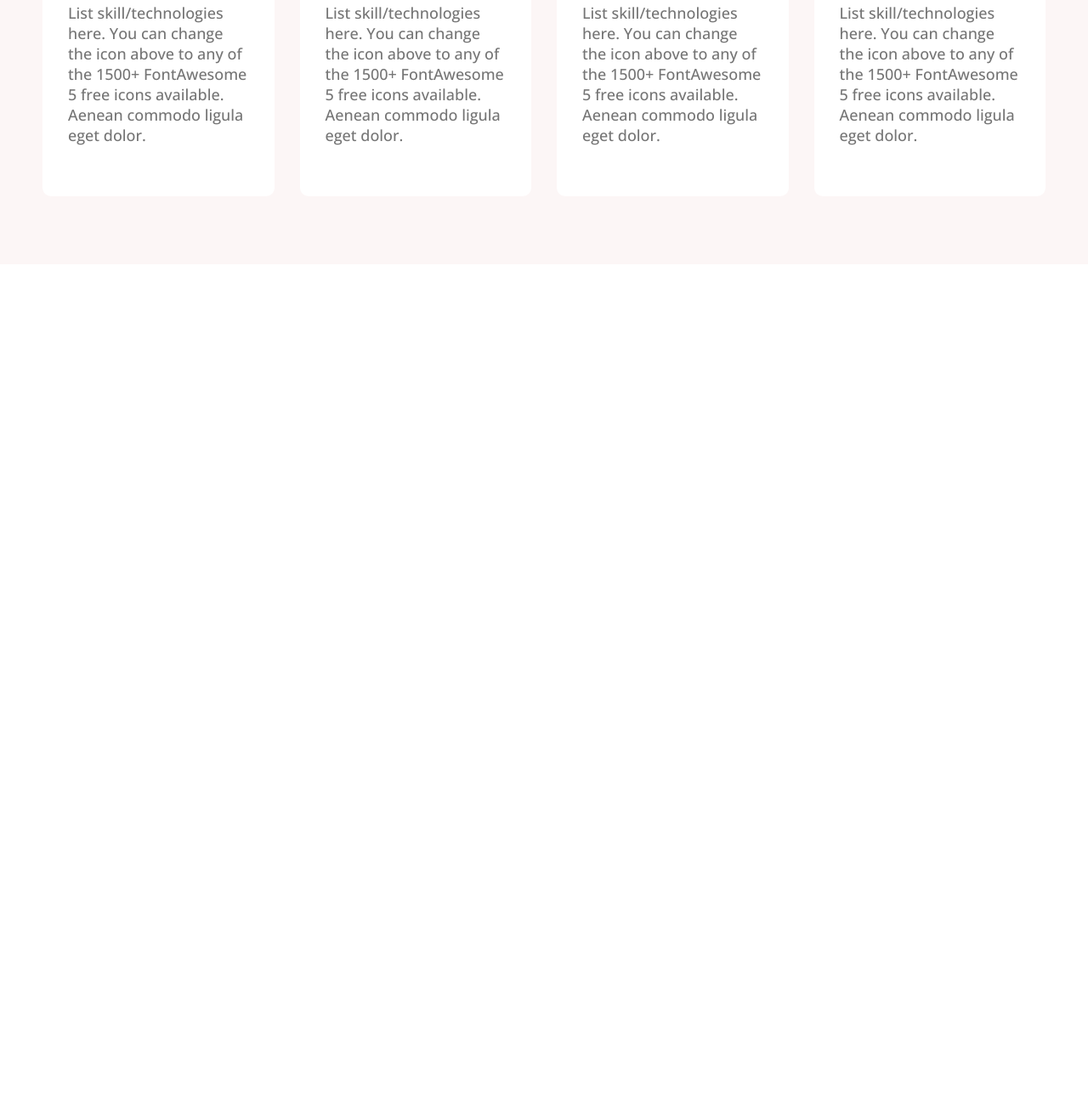
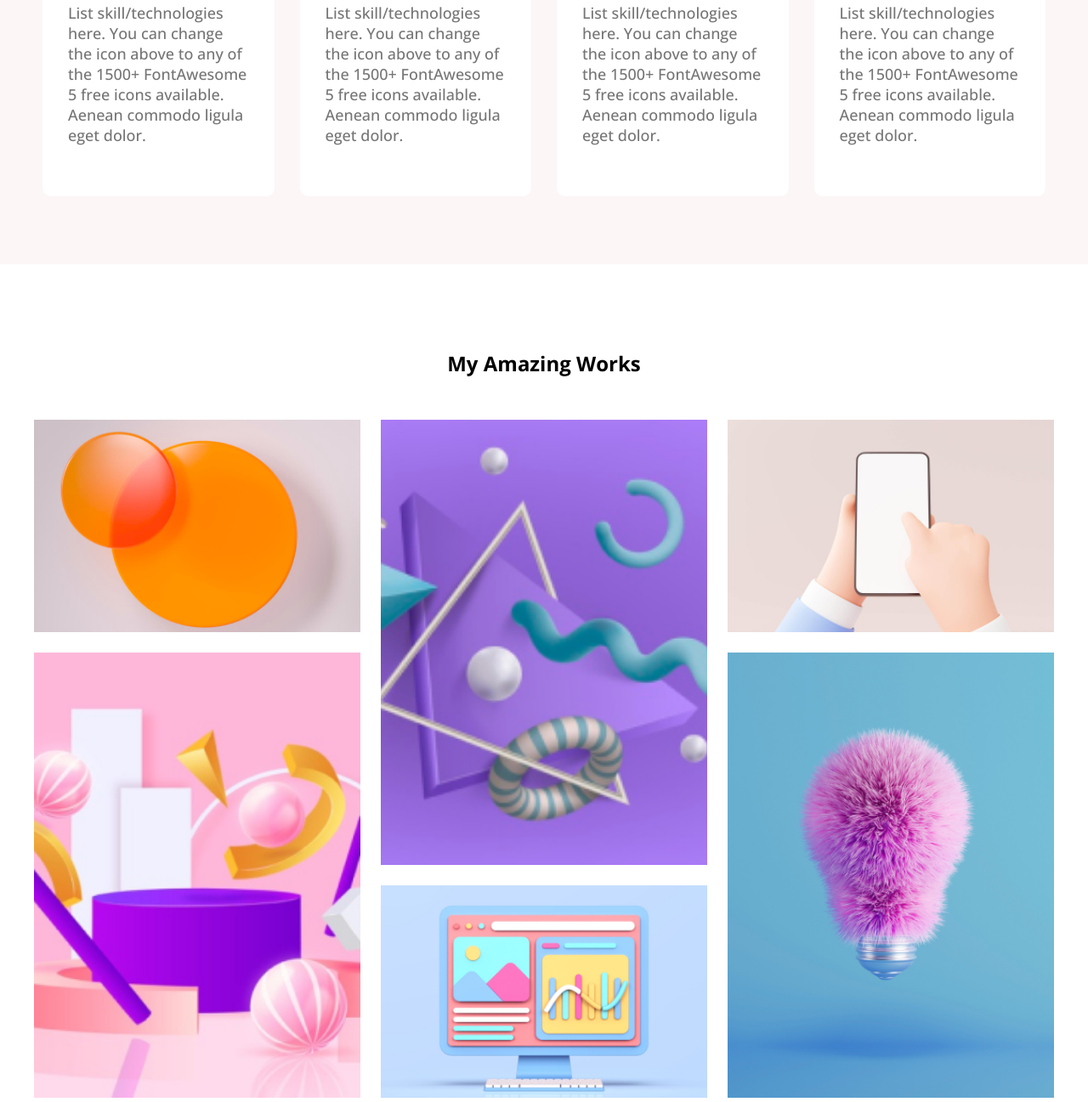
Before and after one commit to azharul1110/my-first-portfolio, a plain HTML site: page index.html in a window 1280 px wide. Shown: the part 1936-3233 px from the top of the page at 85% size. Before the commit the page ends 2247 px from the top, so only its background shows below. Drawn offline with nearby package versions, Linux system fonts and the light colour scheme.

Commit message:
added gallary part

```diff
--- a/index.html
+++ b/index.html
@@ -96,5 +96,16 @@
     </div>
     </div>
 </section>
+<section class="container gallary-section ">
+    <h2>My Amazing Works</h2>
+    <div class="gallary-img">
+        <div class="box-1"><img src="./styles/images/Rectangle 10.png" alt=""></div>
+        <div class="box-2" ><img src="./styles/images/Rectangle 11.png" alt=""></div>
+        <div class="box-3" ><img src="./styles/images/Rectangle 8.png" alt=""></div>
+        <div class="box-4"><img src="./styles/images/Rectangle 13.png" alt=""></div>
+        <div class="box-5"><img src="./styles/images/Rectangle 9.png " alt=""></div>
+        <div class="box-6"><img src="./styles/images/Rectangle 12.png" alt=""></div>
+    </div>
+</section>
 </body>
 </html>
--- a/styles/styles.css
+++ b/styles/styles.css
@@ -155,3 +155,46 @@ ul li a{
     font-weight: bold;
     margin-bottom: 20px;
 }
+
+/* gallary section */
+
+.gallary-section{
+    text-align: center;
+    margin-top:100px ;
+}
+.gallary-img{
+    display: grid;
+    grid-template-columns: repeat(3, 1fr);
+    margin-top: 50px;
+    gap: 24px;
+    grid-auto-rows: 250px;
+    grid-template-areas:
+    "one two three"
+    "four two six"
+    "four five six"
+
+}
+.gallary-img img{
+    height: 100%;
+    width: 100%;
+    object-fit: cover;
+}
+
+.box-1{
+   grid-area: one;
+}
+.box-2{
+  grid-area: two;
+}
+.box-3{
+ grid-area: three;
+}
+.box-4{
+ grid-area: four;
+}
+.box-5{
+ grid-area: five;
+}
+.box-6{
+ grid-area: six;
+}
```
Also changed, not shown: styles/images/Rectangle 10.png (added), styles/images/Rectangle 11.png (added), styles/images/Rectangle 12.png (added), styles/images/Rectangle 13.png (added), styles/images/Rectangle 8.png (added), styles/images/Rectangle 9.png (added).
